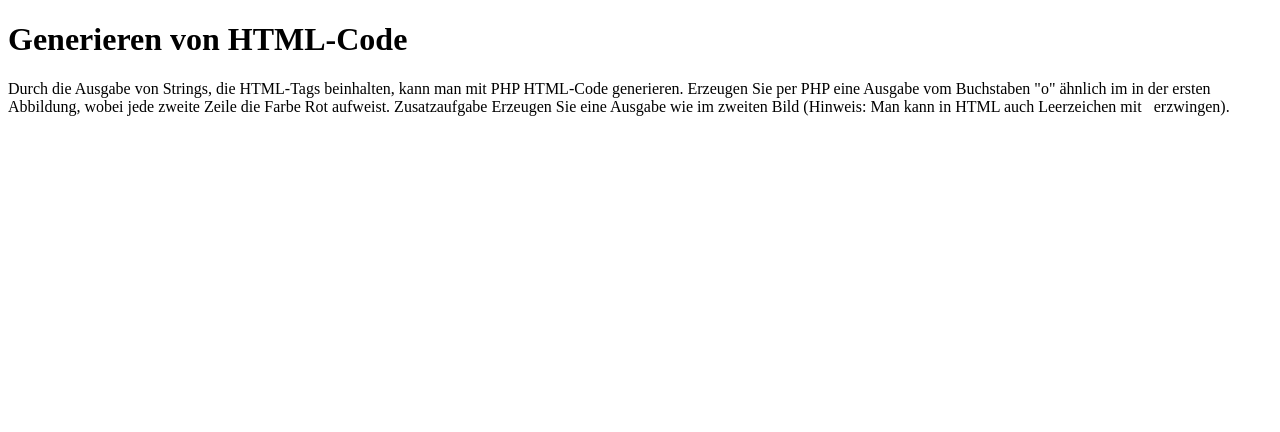
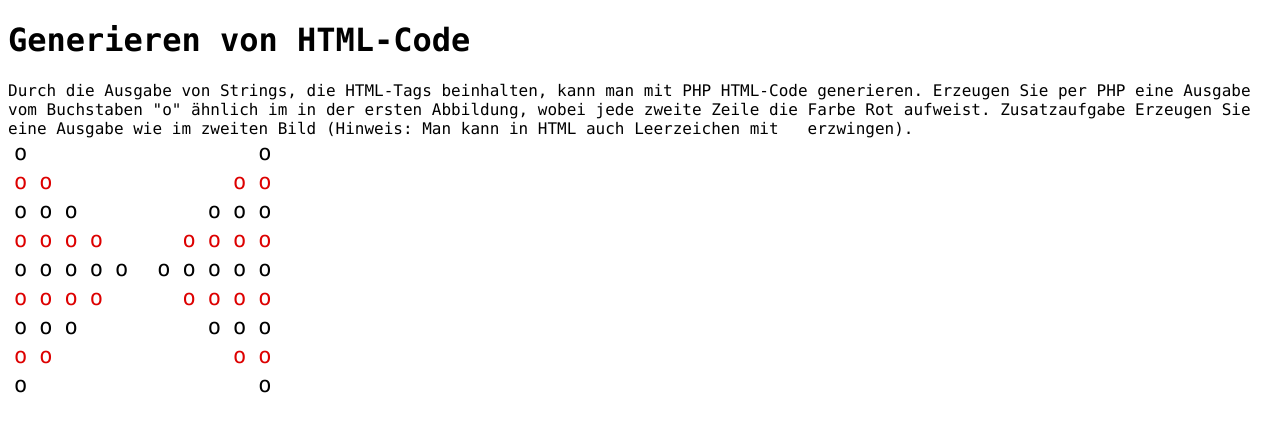
Before and after one commit to fuchs-git/InetTechnologien, a PHP site: page /generieren_von_html.php in a window 1280 px wide. Shown: the top 432 px of the page. Run offline with PHP 8.4, Linux system fonts and the light colour scheme.

Commit message:
Aufgabe 1 von PHP-Grundlagen:Datentypen

```diff
--- a/aufgaben/generieren_von_html.php
+++ b/aufgaben/generieren_von_html.php
@@ -13,4 +13,52 @@ Erzeugen Sie eine Ausgabe wie im zweiten Bild (Hinweis: Man kann in HTML auch Le
 
 </body>
 </html>
-<?php
+
+<!doctype html>
+<html lang="de">
+<head>
+    <meta charset="utf-8">
+    <title>Dreiecke aus o (ohne Plateau)</title>
+    <style>
+        body { font-family: ui-monospace, Menlo, Consolas, monospace; }
+        table { border-collapse: collapse; }
+        td { padding: 2px 6px; font-size: 22px; text-align: center; }
+        .row-black td.o { color:#000; }
+        .row-red   td.o { color:#d00; }
+        .gap { width: 5px; }          /* Abstand zwischen den Dreiecken */
+        .s { color: transparent; }     /* unsichtbarer Platzhalter */
+    </style>
+</head>
+<body>
+
+<table>
+    <?php
+    $max = 5;                      // Höhe/Breite der Dreiecke (anpassbar)
+    $rows = [];
+
+    // Aufwärts
+    for ($i = 1; $i <= $max; $i++) $rows[] = $i;
+    // Abwärts (ohne Plateau)
+    for ($i = $max - 1; $i >= 1; $i--) $rows[] = $i;
+
+    foreach ($rows as $r => $n) {
+        $cls = ($r % 2) ? 'row-red' : 'row-black';
+        echo "<tr class=\"$cls\">";
+
+        // Linkes Dreieck (links bündig)
+        for ($i = 0; $i < $n; $i++) echo '<td class="o">o</td>';
+        for ($i = 0; $i < $max - $n; $i++) echo '<td class="s">&nbsp;</td>';
+
+        echo '<td class="gap"></td>'; // Abstand
+
+        // Rechtes Dreieck (gespiegelt, rechts bündig)
+        for ($i = 0; $i < $max - $n; $i++) echo '<td class="s">&nbsp;</td>';
+        for ($i = 0; $i < $n; $i++) echo '<td class="o">o</td>';
+
+        echo "</tr>\n";
+    }
+    ?>
+</table>
+
+</body>
+</html>
```
